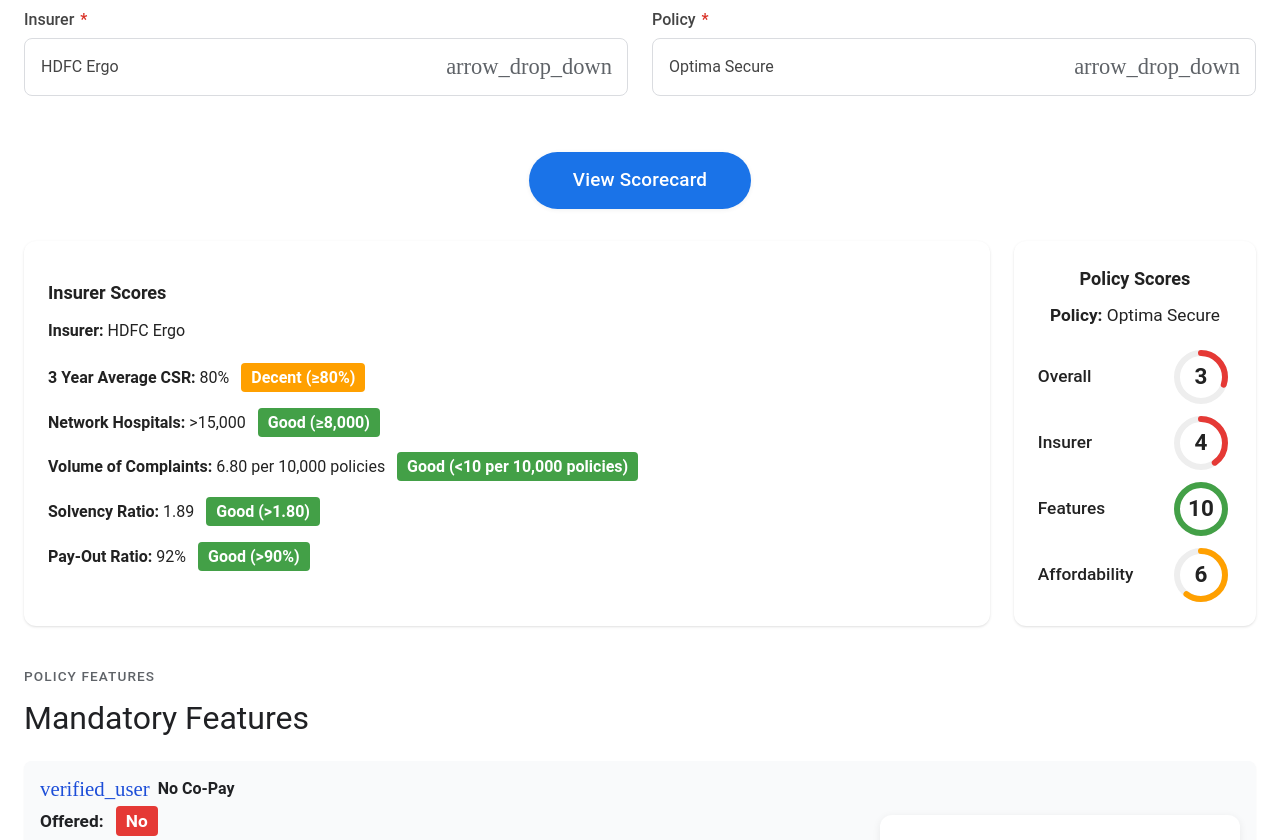
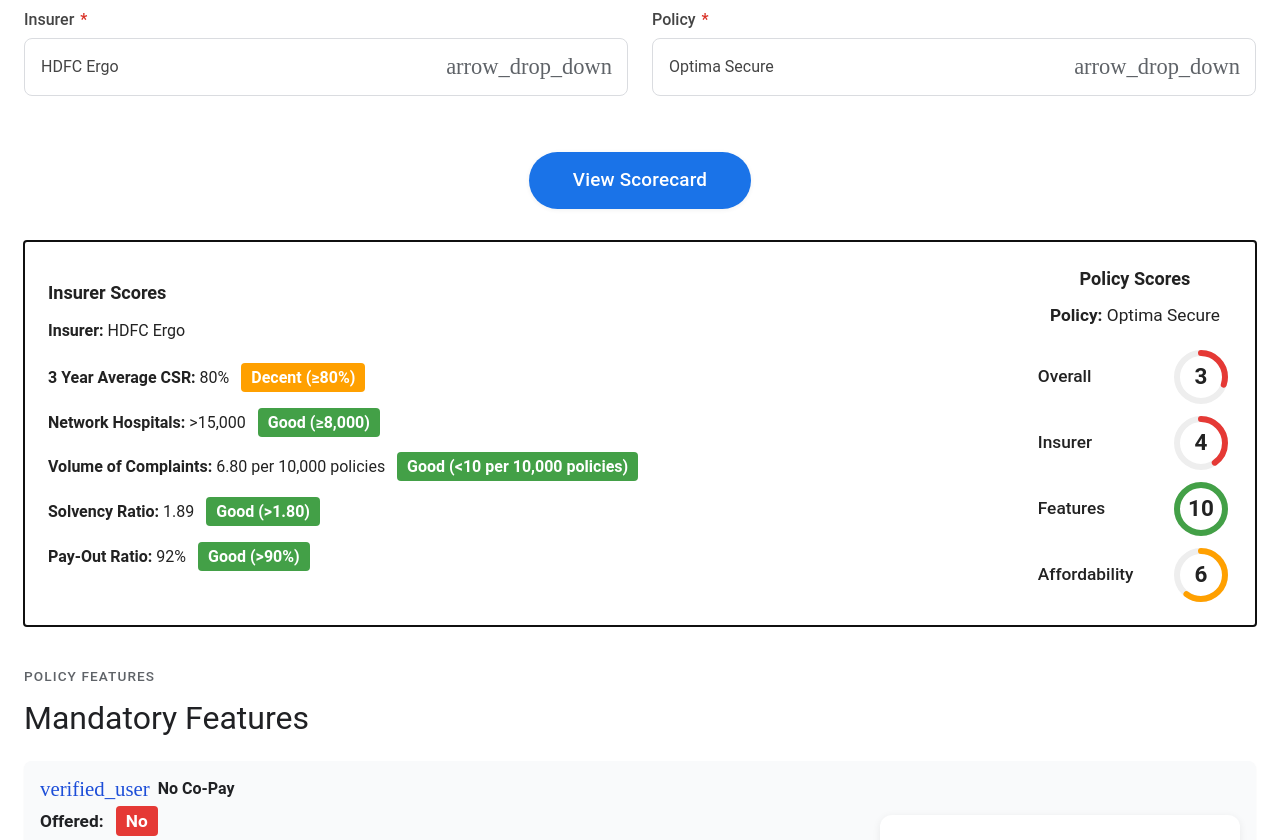
Before and after one commit to ravi-gh-666/ins, a Flask app: page /scorecard in a window 1280 px wide. Shown: the part 460-1300 px from the top of the page. Run offline with Flask 3, Linux system fonts and the light colour scheme; data comes from the database, SQL or seed files in the repository; some libraries are stand-ins or nearby versions; grey boxes are pictures that could not be loaded.

Commit message:
fix scorecard focus issue

```diff
--- a/static/scorecard.js
+++ b/static/scorecard.js
@@ -18,4 +18,11 @@
                 });
             });
     });
+
+    // Focus and scroll to scorecard table if present
+    var scorecardTable = document.getElementById('scorecard-table');
+    if (scorecardTable) {
+        scorecardTable.scrollIntoView({ behavior: 'smooth', block: 'start' });
+        scorecardTable.focus();
+    }
 });
--- a/templates/scorecard.html
+++ b/templates/scorecard.html
@@ -33,9 +33,9 @@
         </div>
     </form>
     {% if policy_data['InsurerDetails'] %}
-    <div style="margin-bottom: 2.5rem;">
+    <div id="scorecard-table" tabindex="-1" style="margin-bottom: 2.5rem;">
         <div class="flex flex-col md:flex-row gap-6 items-stretch">
-            <div class="bg-white rounded-xl shadow p-6 flex flex-col justify-center" style="flex-basis:80%;flex-grow:1;max-width:80%;">
+            <div class="flex flex-col justify-center p-6" style="flex-basis:80%;flex-grow:1;max-width:80%;">
                 <h4 style="font-size:1.13rem;font-weight:600;color:#222;margin-bottom:0.7rem;text-align:left;">Insurer Scores</h4>
                 <div style="font-size:1rem;color:#222;margin-bottom:1.2em;line-height:1.7;text-align:left;">
                     <strong>Insurer:</strong> {{ policy_data['InsurerDetails']['Insurer'] }}
@@ -62,7 +62,7 @@
                 </p>
             </div>
             {% if scores %}
-            <div class="bg-white rounded-xl shadow p-6 flex flex-col justify-center items-center" style="flex-basis:20%;flex-grow:0;max-width:20%;min-width:180px;">
+            <div class="flex flex-col justify-center items-center p-6" style="flex-basis:20%;flex-grow:0;max-width:20%;min-width:180px;">
                 <h4 style="font-size:1.13rem;font-weight:600;color:#222;margin-bottom:0.7rem;text-align:left;">Policy Scores</h4>
                 <div style="font-size:1.08rem;color:#222;margin-bottom:1.2em;text-align:left;">
                     <strong>Policy:</strong> {{ policy_data['InsurerDetails']['InsurancePolicy'] }}
```
